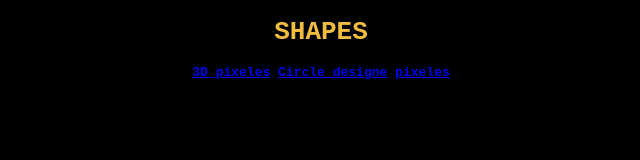
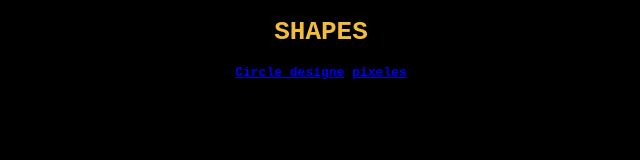
Before and after one commit to atulrwt23/logo, a plain HTML site: page index.html in a window 1280 px wide. Shown: the whole page, without its empty margins (319-959 px from the left). Drawn offline with Linux system fonts and the light colour scheme.

Commit message:
changes done

```diff
--- a/index.html
+++ b/index.html
@@ -17,7 +17,6 @@
     </header>
     <main>
       <nav>
-        <a href="./shapeShadow.html">3D pixeles</a>
         <a href="./circles.html">Circle designe</a>
         <a href="./pixeles.html">pixeles</a>
       </nav>
```
